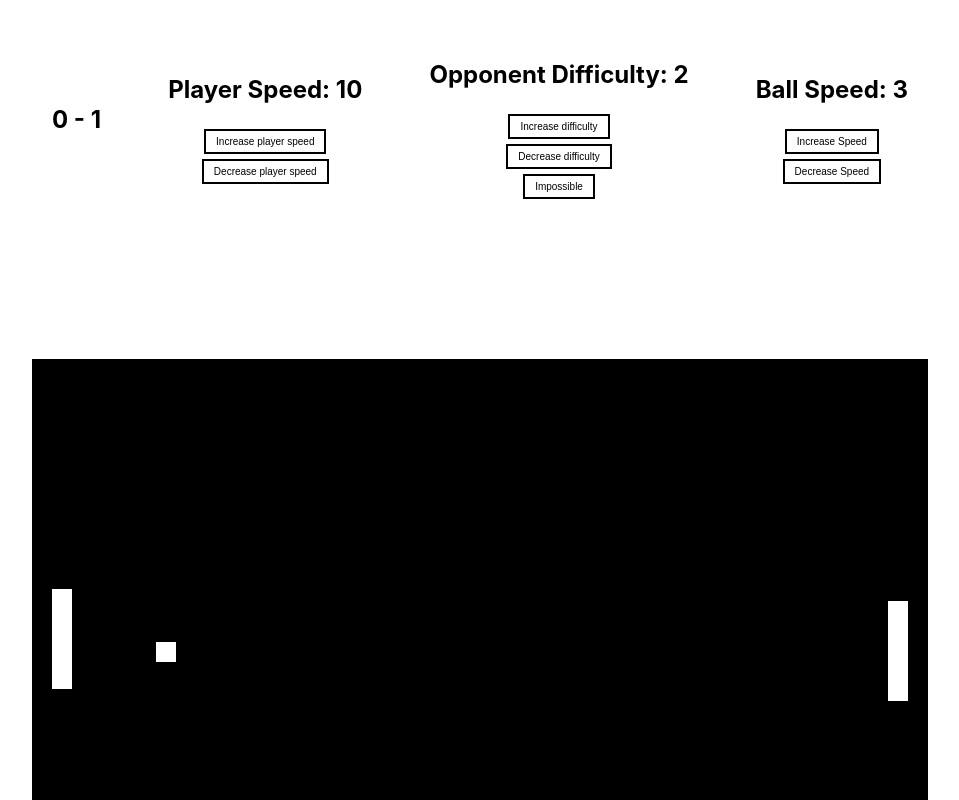
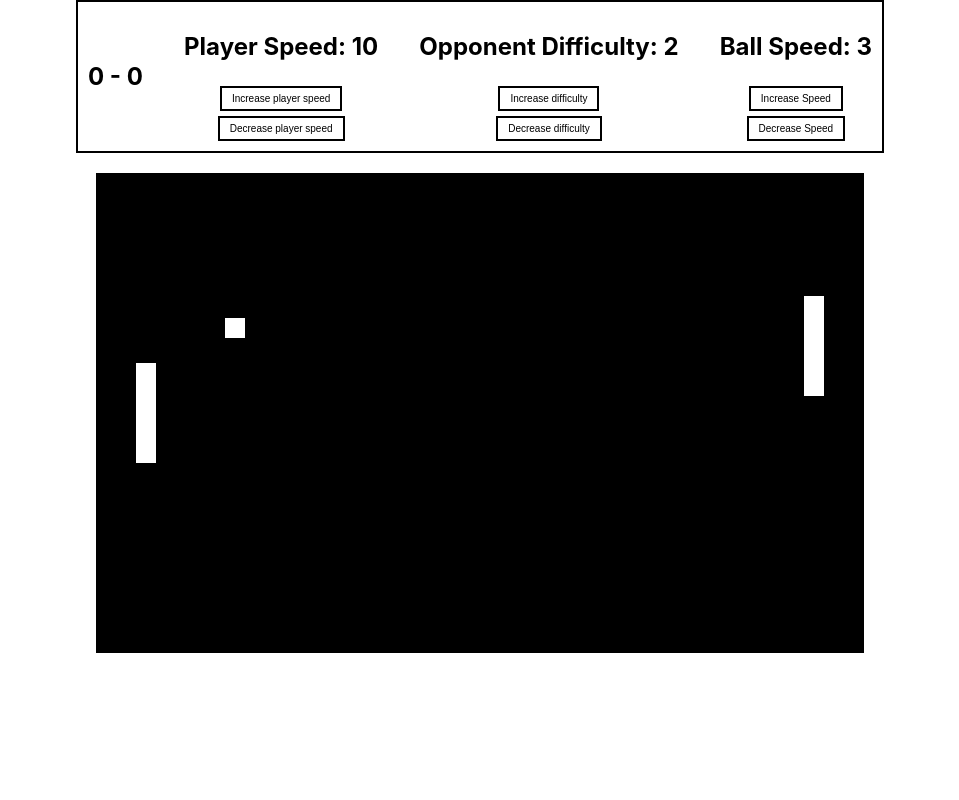
Before and after one commit to silveira42/pong-react, a React (Create React App) app: page / in a window 1280 px wide. Shown: the top 800 px of the page, without its empty margins (160-1119 px from the left). Built offline with nearby package versions, Linux system fonts and the light colour scheme.

Commit message:
Refactored state and mainly style

```diff
--- a/src/components/Ball/index.jsx
+++ b/src/components/Ball/index.jsx
@@ -3,8 +3,10 @@ import './styles.css';
 function Ball(props) {
 	return (
 		<div
-			className='ball-container'
+			className='ball'
 			style={{
+				height: props.size,
+				width: props.size,
 				top: props.position.y,
 				left: props.position.x,
 			}}
--- a/src/components/Ball/styles.css
+++ b/src/components/Ball/styles.css
@@ -1,6 +1,4 @@
-.ball-container{
+.ball{
 	position: absolute;
-	height: 20px;
-	width: 20px;
 	background-color: #fff;
 }
--- a/src/components/Board/index.jsx
+++ b/src/components/Board/index.jsx
@@ -198,9 +198,17 @@ function Board(props) {
 				className='board'
 				style={{ width: props.width, height: props.height }}
 			>
-				<Paddle position={playerPosition} />
-				<Ball position={ballPosition} />
-				<Paddle position={opponentPosition} />
+				<Paddle
+					position={playerPosition}
+					width={props.paddleWidth}
+					height={props.paddleHeight}
+				/>
+				<Ball position={ballPosition} size={props.ballSize} />
+				<Paddle
+					position={opponentPosition}
+					width={props.paddleWidth}
+					height={props.paddleHeight}
+				/>
 				{props.isPaused ? (
 					<button
 						className='board-resume-button'
--- a/src/components/Board/styles.css
+++ b/src/components/Board/styles.css
@@ -3,54 +3,7 @@
 	justify-content: center;
 	flex-direction: column;
 	align-items: center;
-	height: 100vh;
 	background-color: #fff;
-}
-
-.board-header {
-	display: flex;
-	justify-content: space-between;
-	flex-direction: row;
-	align-items: center;
-	padding: 20px;
-}
-
-.board-header button {
-	background-color: #fff;
-	color: #000;
-	border: 2px solid #000;
-	padding: 5px 10px;
-	font-size: 10px;
-	cursor: pointer;
-}
-
-.player-paddle-speed{
-	display: flex;
-	align-items: center;
-	flex-direction: column;
-	padding: 20px;
-	gap: 5px;
-}
-
-.opponent-difficulty{
-	display: flex;
-	align-items: center;
-	flex-direction: column;
-	padding: 20px;
-	gap: 5px;
-}
-
-.ball-speed{
-	display: flex;
-	align-items: center;
-	flex-direction: column;
-	padding: 20px;
-	gap: 5px;
-}
-
-.score {
-	margin: 20px;
-	color: #000
 }
 
 .board {
--- a/src/components/Game/index.jsx
+++ b/src/components/Game/index.jsx
@@ -1,33 +1,36 @@
 import React from 'react';
 import Board from '../../components/Board';
 import './styles.css';
+import GameHeader from '../GameHeader';
 
-const height = parseFloat(visualViewport.height * 0.7);
-const width = parseFloat(visualViewport.width * 0.7);
+const boardHeight = parseFloat(visualViewport.height * 0.6);
+const boardWidth = parseFloat(visualViewport.width * 0.6);
 
 const paddleHeight = 100;
 const paddleWidth = 20;
 const ballSize = 20;
 
-const initialBallPosition = { x: width / 2, y: height / 2 - ballSize / 2 };
+const initialBallPosition = {
+	x: boardWidth / 2,
+	y: boardHeight / 2 - ballSize / 2,
+};
 const initialBallVelocity = { x: 1, y: 1 };
+const initialPlayerPosition = {
+	x: paddleWidth * 2,
+	y: boardHeight / 2 - paddleHeight / 2,
+};
+const initialOpponentPosition = {
+	x: boardWidth - paddleWidth * 3,
+	y: boardHeight / 2 - paddleHeight / 2,
+};
+
 const initialPlayerSpeed = 10;
 const initialOpponentDifficulty = 2; //1, 2 ou 3.
+const initialBallSpeed = 3;
 
-const initialBallSpeed = 3;
 const playerSpeedStep = 1;
 const opponentDifficultyStep = 1;
 const ballSpeedStep = 0.5;
-
-const initialPlayerPosition = {
-	x: paddleWidth,
-	y: height / 2 - paddleHeight / 2,
-};
-
-const initialOpponentPosition = {
-	x: width - paddleWidth * 2,
-	y: height / 2 - paddleHeight / 2,
-};
 
 const initialScore = {
 	player: 0,
@@ -70,86 +73,59 @@ function Game() {
 		};
 	}, []);
 
-	return (
-		<div className='game-container'>
-			<div className='board-header'>
-				<div className='score'>
-					<h2>
-						{score.player} - {score.opponent}
-					</h2>
-				</div>
-				<div className='player-paddle-speed'>
-					<h2>Player Speed: {playerSpeed}</h2>
-					<button
-						onClick={() =>
+	function handlePlayerSpeedIncrease() {
 		setPlayerSpeed(
-								playerSpeed >= 10 ? playerSpeed : playerSpeed + playerSpeedStep
-							)
+			playerSpeed >= 15 ? playerSpeed : playerSpeed + playerSpeedStep
+		);
 	}
-					>
-						Increase player speed
-					</button>
-					<button
-						onClick={() =>
+
+	function handlePlayerSpeedDecrease() {
 		setPlayerSpeed(
 			playerSpeed <= 5 ? playerSpeed : playerSpeed - playerSpeedStep
-							)
+		);
 	}
-					>
-						Decrease player speed
-					</button>
-				</div>
-				<div className='opponent-difficulty'>
-					<h2>Opponent Difficulty: {opponentDifficulty}</h2>
-					<button
-						onClick={() =>
+
+	function handleOpponentDifficultyIncrease() {
 		setOpponentDifficulty(
 			opponentDifficulty >= 3
 				? opponentDifficulty
 				: opponentDifficulty + opponentDifficultyStep
-							)
+		);
 	}
-					>
-						Increase difficulty
-					</button>
-					<button
-						onClick={() =>
+
+	function handleOpponentDifficultyDecrease() {
 		setOpponentDifficulty(
 			opponentDifficulty <= 1
 				? opponentDifficulty
 				: opponentDifficulty - opponentDifficultyStep
-							)
+		);
 	}
-					>
-						Decrease difficulty
-					</button>
-					<button onClick={() => setOpponentDifficulty(10)}>Impossible</button>
-				</div>
-				<div className='ball-speed'>
-					<h2>Ball Speed: {ballSpeed}</h2>
-					<button
-						onClick={() =>
-							setBallSpeed(
-								ballSpeed >= 5 ? ballSpeed : ballSpeed + ballSpeedStep
-							)
+
+	function handleBallSpeedIncrease() {
+		setBallSpeed(ballSpeed >= 5 ? ballSpeed : ballSpeed + ballSpeedStep);
 	}
-					>
-						Increase Speed
-					</button>
-					<button
-						onClick={() =>
-							setBallSpeed(
-								ballSpeed <= 1 ? ballSpeed : ballSpeed - ballSpeedStep
-							)
+
+	function handleBallSpeedDecrease() {
+		setBallSpeed(ballSpeed <= 1 ? ballSpeed : ballSpeed - ballSpeedStep);
 	}
-					>
-						Decrease Speed
-					</button>
-				</div>
-			</div>
+
+	return (
+		<div className='game-container'>
+			<GameHeader
+				score={score}
+				playerSpeed={playerSpeed}
+				opponentDifficulty={opponentDifficulty}
+				ballSpeed={ballSpeed}
+				handlePlayerSpeedIncrease={handlePlayerSpeedIncrease}
+				handlePlayerSpeedDecrease={handlePlayerSpeedDecrease}
+				handleOpponentDifficultyIncrease={handleOpponentDifficultyIncrease}
+				handleOpponentDifficultyDecrease={handleOpponentDifficultyDecrease}
+				handleBallSpeedIncrease={handleBallSpeedIncrease}
+				handleBallSpeedDecrease={handleBallSpeedDecrease}
+			/>
 			<Board
-				height={height}
-				width={width}
+				height={boardHeight}
+				width={boardWidth}
 				paddleWidth={paddleWidth}
 				paddleHeight={paddleHeight}
 				ballSize={ballSize}
--- a/src/components/Game/styles.css
+++ b/src/components/Game/styles.css
@@ -0,0 +1,4 @@
+.game-container {
+	display: flex;
+	flex-direction: column;
+}
--- /dev/null
+++ b/src/components/GameHeader/index.jsx
@@ -0,0 +1,41 @@
+import React from 'react';
+import './styles.css';
+
+export default function GameHeader(props) {
+	return (
+		<div className='game-header-container'>
+			<div className='score'>
+				<h2>
+					{props.score.player} - {props.score.opponent}
+				</h2>
+			</div>
+			<div className='player-paddle-speed'>
+				<h2>Player Speed: {props.playerSpeed}</h2>
+				<button onClick={() => props.handlePlayerSpeedIncrease()}>
+					Increase player speed
+				</button>
+				<button onClick={() => props.handlePlayerSpeedDecrease()}>
+					Decrease player speed
+				</button>
+			</div>
+			<div className='opponent-difficulty'>
+				<h2>Opponent Difficulty: {props.opponentDifficulty}</h2>
+				<button onClick={() => props.handleOpponentDifficultyIncrease()}>
+					Increase difficulty
+				</button>
+				<button onClick={() => props.handleOpponentDifficultyDecrease()}>
+					Decrease difficulty
+				</button>
+			</div>
+			<div className='ball-speed'>
+				<h2>Ball Speed: {props.ballSpeed}</h2>
+				<button onClick={() => props.handleBallSpeedIncrease()}>
+					Increase Speed
+				</button>
+				<button onClick={() => props.handleBallSpeedDecrease()}>
+					Decrease Speed
+				</button>
+			</div>
+		</div>
+	);
+}
--- /dev/null
+++ b/src/components/GameHeader/styles.css
@@ -0,0 +1,43 @@
+
+.game-header-container {
+	display: flex;
+	justify-content: space-between;
+	flex-direction: row;
+	align-items: center;
+	padding: 10px;
+	border: #000 2px solid;
+}
+
+.game-header-container button {
+	background-color: #fff;
+	color: #000;
+	border: 2px solid #000;
+	padding: 5px 10px;
+	font-size: 10px;
+	cursor: pointer;
+}
+
+.player-paddle-speed {
+	display: flex;
+	align-items: center;
+	flex-direction: column;
+	gap: 5px;
+}
+
+.opponent-difficulty {
+	display: flex;
+	align-items: center;
+	flex-direction: column;
+	gap: 5px;
+}
+
+.ball-speed {
+	display: flex;
+	align-items: center;
+	flex-direction: column;
+	gap: 5px;
+}
+
+.score {
+	color: #000
+}
--- a/src/components/Paddle/index.jsx
+++ b/src/components/Paddle/index.jsx
@@ -1,15 +1,15 @@
 import './styles.css';
 
-function Paddle(props) {
+export default function Paddle(props) {
 	return (
 		<div
-			className='paddle-container'
+			className='paddle'
 			style={{
+				height: props.height,
+				width: props.width,
 				top: props.position.y,
 				left: props.position.x,
 			}}
 		></div>
 	);
 }
-
-export default Paddle;
--- a/src/components/Paddle/styles.css
+++ b/src/components/Paddle/styles.css
@@ -1,6 +1,4 @@
-.paddle-container{
+.paddle {
 	position: absolute;
-	height: 100px;
-	width: 20px;
 	background-color: #fff;
 }
```
Lines whose indentation alone changed are shown as unchanged.
